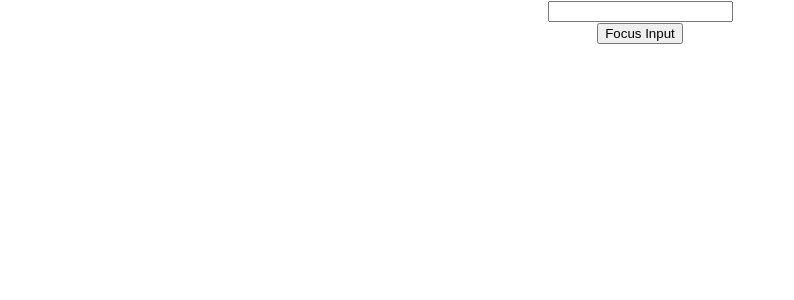
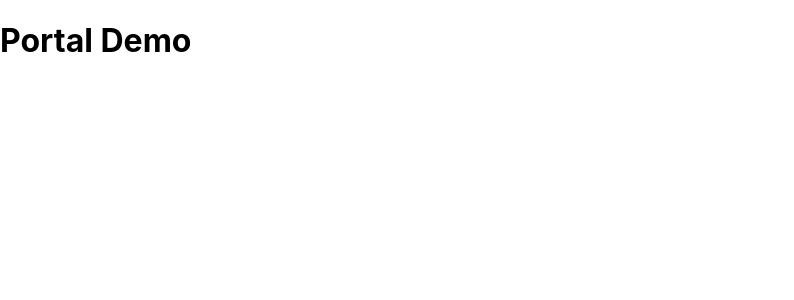
Before and after one commit to harishtm/ReactLearning, a React (Create React App) app in the folder hello-world/: page / in a window 1280 px wide. Shown: the top 300 px of the page, without its empty margins (0-794 px from the left). Built offline with nearby package versions, Linux system fonts and the light colour scheme.

Commit message:
Understanding portal in react

```diff
--- a/hello-world/public/index.html
+++ b/hello-world/public/index.html
@@ -20,5 +20,6 @@
   <body>
     <noscript>You need to enable JavaScript to run this app.</noscript>
     <div id="root"></div>
+    <div id="portal-root"></div>
   </body>
 </html>
--- a/hello-world/src/App.js
+++ b/hello-world/src/App.js
@@ -23,11 +23,15 @@ import './App.css';
 // import FragmentDemo from './components/FragmentDemo';
 // import Table from './components/Table';
 
+
 // import ParentComponent from './components/ParentComp';
-import ParentMemoComp from './components/ParentMemoComp';
-import RefsDemo from './components/RefsDemo';
-import FocusInput from './components/FocusInput';
-import FRParentInput from './components/FRParentInput';
+// import ParentMemoComp from './components/ParentMemoComp';
+// import RefsDemo from './components/RefsDemo';
+// import FocusInput from './components/FocusInput';
+// import FRParentInput from './components/FRParentInput';
+
+
+import PortalDemo from './components/PortalDemo'
 
 
 function App() {
@@ -89,7 +93,9 @@ function App() {
 
       {/* <FocusInput/> */}
 
-      <FRParentInput/>
+      {/* <FRParentInput/> */}
+
+      <PortalDemo />
 
     </div>
   );
--- /dev/null
+++ b/hello-world/src/components/PortalDemo.js
@@ -0,0 +1,34 @@
+import React from 'react';
+import ReactDOM from 'react-dom';
+
+
+/*
+    React Portals
+
+        Provide way to render childern into a DOM node that exists outside the DOM
+        hirarchy of the parent component
+
+        In the DOM tree every single react component in our application falls under "root"
+        element (i,e) the <div> elelemt with id = "root"
+
+        What react portal provide is the ability to break out of this DOM tree
+        So you can render a component onto a DOM node that is not under this "root"
+        element
+
+        Instead of normal JSX return ReactDoM.createPortal
+
+        ReactDoM.createPortal takes two parameters
+            1. Is the JSX you want to render
+            2. DOM node to mount the element on to
+*/
+
+function PortalDemo() {
+    return ReactDOM.createPortal (
+        <div>
+            <h1>Portal Demo</h1>
+        </div>
+    ,
+    document.getElementById('portal-root'))
+}
+
+export default PortalDemo;
```
